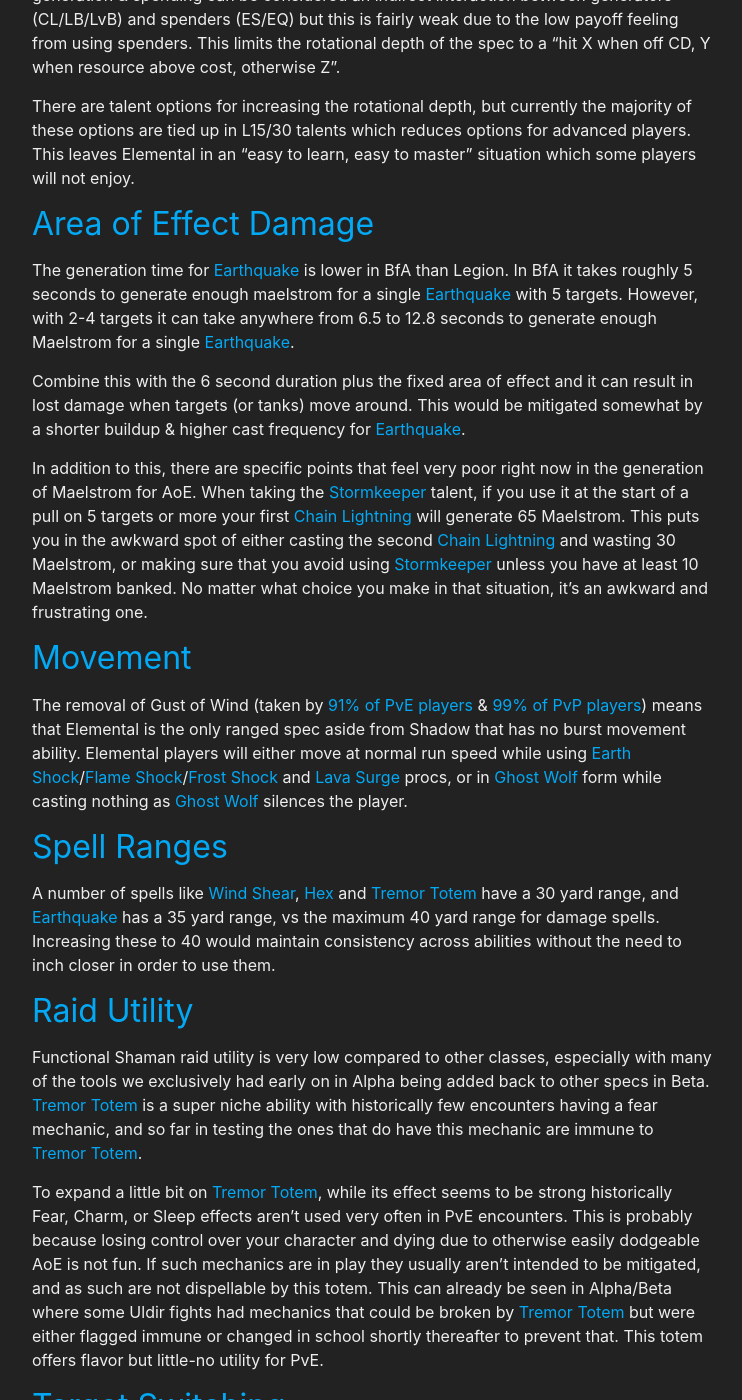
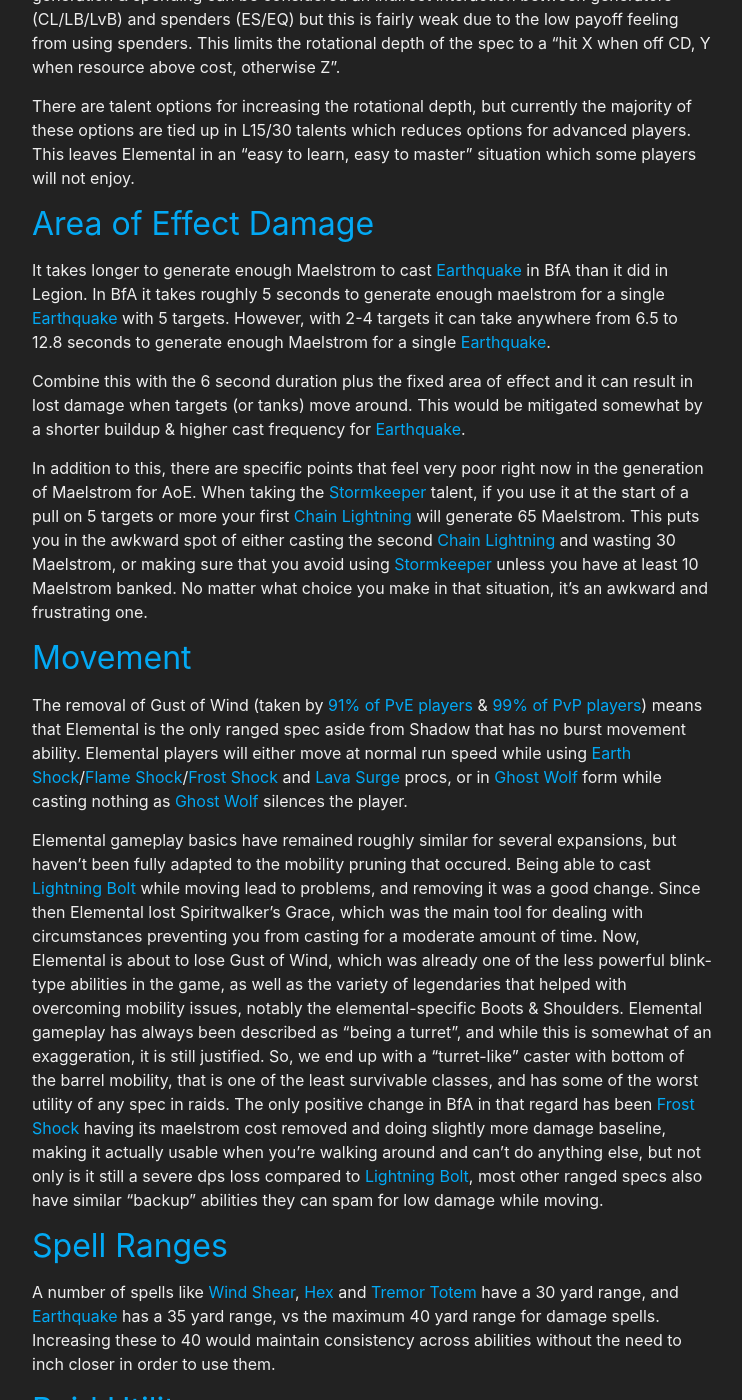
Before and after one commit to stormearthandlava/stormearthandlava.github.io, a Jekyll site: the page built from blog/_posts/2018-07-07-open-letter.md, in a window 1280 px wide and 1400 px high, scrolled down 1351 px. Shown: the whole window, without its empty margins (268-1010 px from the left). Built offline with Jekyll 4.4.1, drawn with Linux system fonts in a browser that asks for light colours; a script that is not in the unit is left out; some of the changed text lies outside the part shown.

Commit message:
more updates to open letter

```diff
--- a/blog/_posts/2018-07-07-open-letter.md
+++ b/blog/_posts/2018-07-07-open-letter.md
@@ -26,7 +26,7 @@ Currently outside of {{ site.data.spell.fs }}/{{ site.data.spell.lvb }} (generat
 There are talent options for increasing the rotational depth, but currently the majority of these options are tied up in L15/30 talents which reduces options for advanced players. This leaves Elemental in an “easy to learn, easy to master” situation which some players will not enjoy.
 
 ## Area of Effect Damage
-The generation time for {{ site.data.spell.eq }} is lower in BfA than Legion. In BfA it takes roughly 5 seconds to generate enough maelstrom for a single {{ site.data.spell.eq }} with 5 targets. However, with 2-4 targets it can take anywhere from 6.5 to 12.8 seconds to generate enough Maelstrom for a single {{ site.data.spell.eq }}.
+It takes longer to generate enough Maelstrom to cast {{ site.data.spell.eq }} in BfA than it did in Legion. In BfA it takes roughly 5 seconds to generate enough maelstrom for a single {{ site.data.spell.eq }} with 5 targets. However, with 2-4 targets it can take anywhere from 6.5 to 12.8 seconds to generate enough Maelstrom for a single {{ site.data.spell.eq }}.
 
 Combine this with the 6 second duration plus the fixed area of effect and it can result in lost damage when targets (or tanks) move around. This would be mitigated somewhat by a shorter buildup & higher cast frequency for {{ site.data.spell.eq }}.
 
@@ -35,13 +35,15 @@ In addition to this, there are specific points that feel very poor right now in
 ## Movement
 The removal of Gust of Wind (taken by [91% of PvE players](https://www.worldofwargraphs.com/pve-stats/talents/shaman/elemental) & [99% of PvP players](https://www.worldofwargraphs.com/pvp-stats/talents/shaman/elemental)) means that Elemental is the only ranged spec aside from Shadow that has no burst movement ability. Elemental players will either move at normal run speed while using {{ site.data.spell.es }}/{{ site.data.spell.fs }}/{{ site.data.spell.frs }} and {{ site.data.spell.lava_surge }} procs, or in {{ site.data.spell.ghost_wolf }} form while casting nothing as {{ site.data.spell.ghost_wolf }} silences the player.
 
+Elemental gameplay basics have remained roughly similar for several expansions, but haven't been fully adapted to the mobility pruning that occured. Being able to cast {{ site.data.spell.lb }} while moving lead to problems, and removing it was a good change. Since then Elemental lost Spiritwalker's Grace, which was the main tool for dealing with circumstances preventing you from casting for a moderate amount of time. Now, Elemental is about to lose Gust of Wind, which was already one of the less powerful blink-type abilities in the game, as well as the variety of legendaries that helped with overcoming mobility issues, notably the elemental-specific Boots & Shoulders. Elemental gameplay has always been described as "being a turret", and while this is somewhat of an exaggeration, it is still justified. So, we end up with a "turret-like" caster with bottom of the barrel mobility, that is one of the least survivable classes, and has some of the worst utility of any spec in raids. The only positive change in BfA in that regard has been {{ site.data.spell.frs }} having its maelstrom cost removed and doing slightly more damage baseline, making it actually usable when you're walking around and can't do anything else, but not only is it still a severe dps loss compared to {{ site.data.spell.lb }}, most other ranged specs also have similar "backup" abilities they can spam for low damage while moving.
+
 ## Spell Ranges
 A number of spells like {{ site.data.spell.wind_shear }}, {{ site.data.spell.hex }} and {{ site.data.spell.tremor_totem }} have a 30 yard range, and {{ site.data.spell.eq }} has a 35 yard range, vs the maximum 40 yard range for damage spells. Increasing these to 40 would maintain consistency across abilities without the need to inch closer in order to use them.
 
 ## Raid Utility
 Functional Shaman raid utility is very low compared to other classes, especially with many of the tools we exclusively had early on in Alpha being added back to other specs in Beta. {{ site.data.spell.tremor_totem }} is a super niche ability with historically few encounters having a fear mechanic, and so far in testing the ones that do have this mechanic are immune to {{ site.data.spell.tremor_totem }}.
 
-To expand a little bit on {{ site.data.spell.tremor_totem }}, while its effect seems to be strong historically Fear, Charm, or Sleep effects aren’t used very often in PvE encounters. This is probably because losing control over your character and dying due to otherwise easily dodgeable AoE is not fun. If such mechanics are in play they usually aren’t intended to be mitigated, and as such are not dispellable by this totem. This can already be seen in Alpha/Beta where some Uldir fights had mechanics that could be broken by {{ site.data.spell.tremor_totem }} but were either flagged immune or changed in school shortly thereafter to prevent that. This totem offers flavor but little-no utility for PvE.
+To expand a little bit on {{ site.data.spell.tremor_totem }}, while its effect seems to be strong historically Fear, Charm, or Sleep effects aren’t used very often in PvE encounters. This is probably because losing control over your character and dying due to otherwise easily dodgeable AoE is not fun. If such mechanics are in play they usually aren’t intended to be mitigated, and as such are not dispellable by this totem. This can already be seen in Alpha/Beta where some Uldir fights had mechanics that could be broken by {{ site.data.spell.tremor_totem }} but were either flagged immune or changed in school shortly thereafter to prevent that. This totem offers flavor but little to no utility for PvE.
 
 ## Target Switching
 Elemental has had a weakness with priority target switches in the past, primarily late Warlords where it was a specific issue on Archimonde in Hellfire Citadel. This is because the majority of {{ site.data.spell.lvb }} damage comes from its auto-crit mechanic, to the point where it’s better (in terms of overall DPS) to delay casting {{ site.data.spell.lvb }} until {{ site.data.spell.fs }} is up rather than gamble on getting a “natural” crit. This was worked around in Legion by removing the {{ site.data.spell.fs }} cooldown, but the combination of returning this in Battle for Azeroth & removing then reinstating the {{ site.data.spell.fs }} requirement for {{ site.data.spell.lvb }} auto crits is taking this back to square one again.
```
